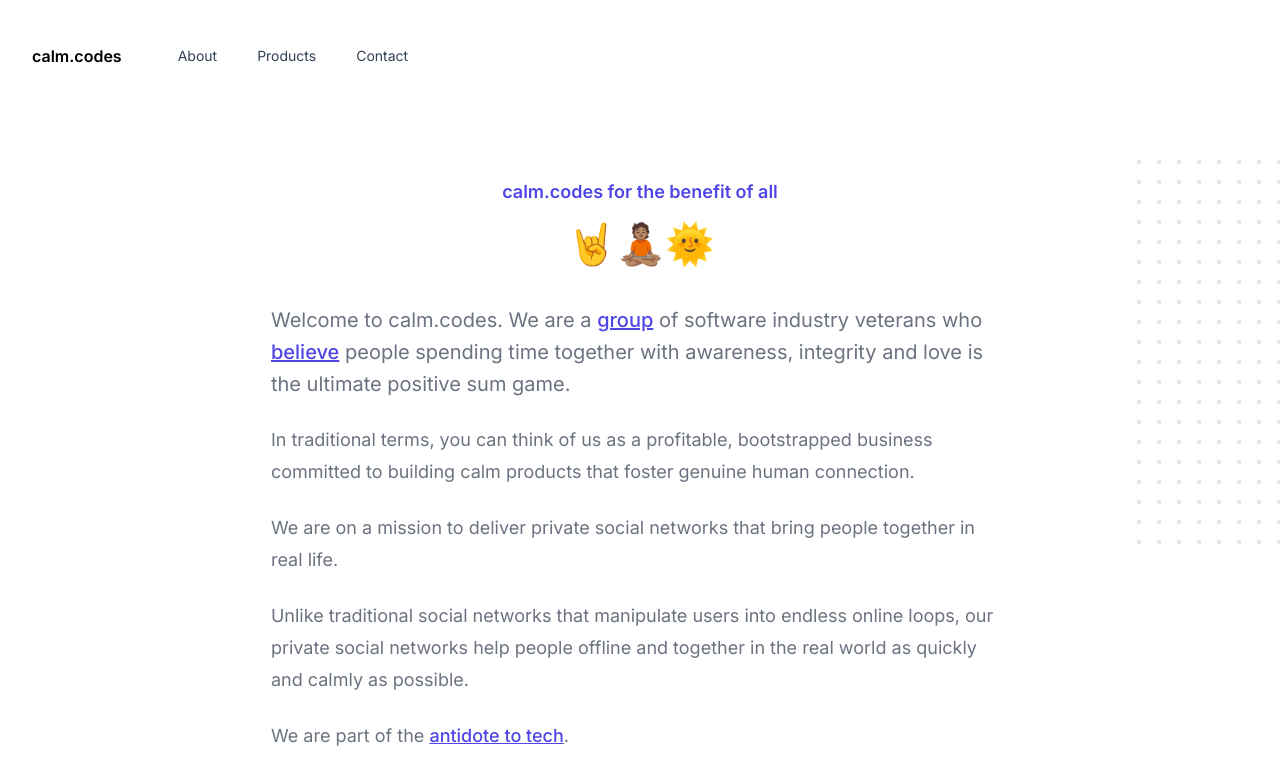
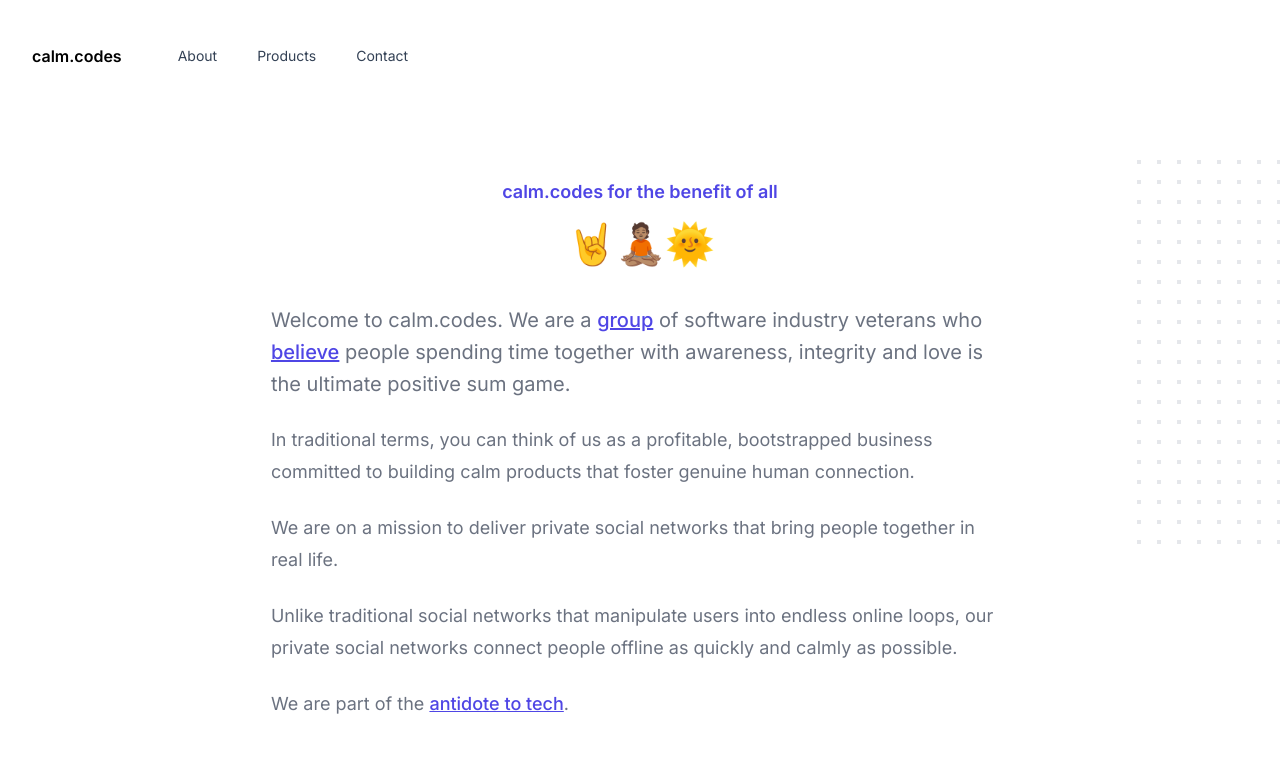
Before and after one commit to corevectors/www, a Next.js app: page /about in a window 1280 px wide. Shown: the top 774 px of the page. Built offline with nearby package versions, Linux system fonts and the light colour scheme.

Commit message:
Update about text

```diff
--- a/src/components/About.jsx
+++ b/src/components/About.jsx
@@ -110,8 +110,8 @@
 
           <p>
             Unlike traditional social networks that manipulate users into
-            endless online loops, our private social networks help people
-            offline and together in the real world as quickly and calmly as possible.
+            endless online loops, our private social networks connect people
+            offline as quickly and calmly as possible.
           </p>
 
           <p>
```
